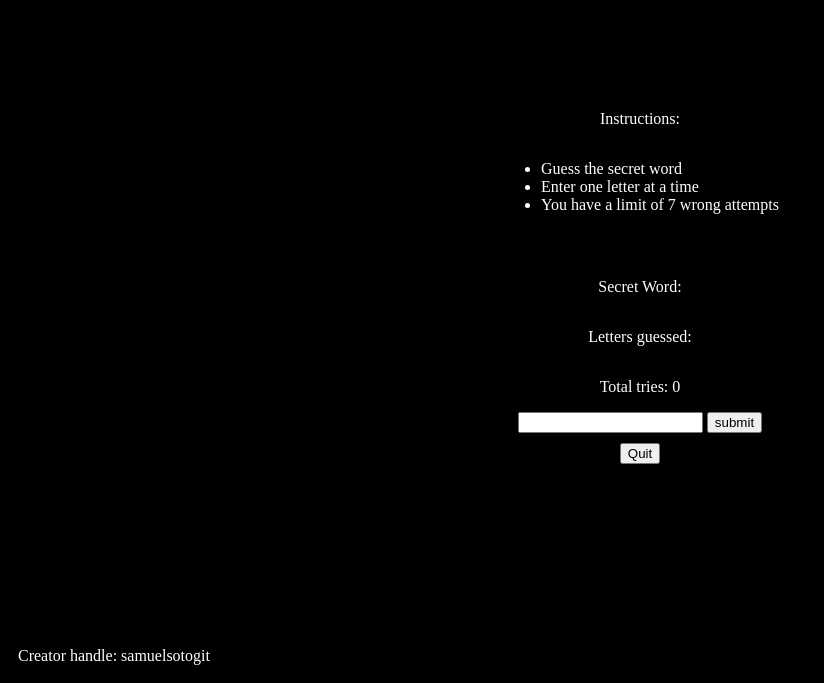
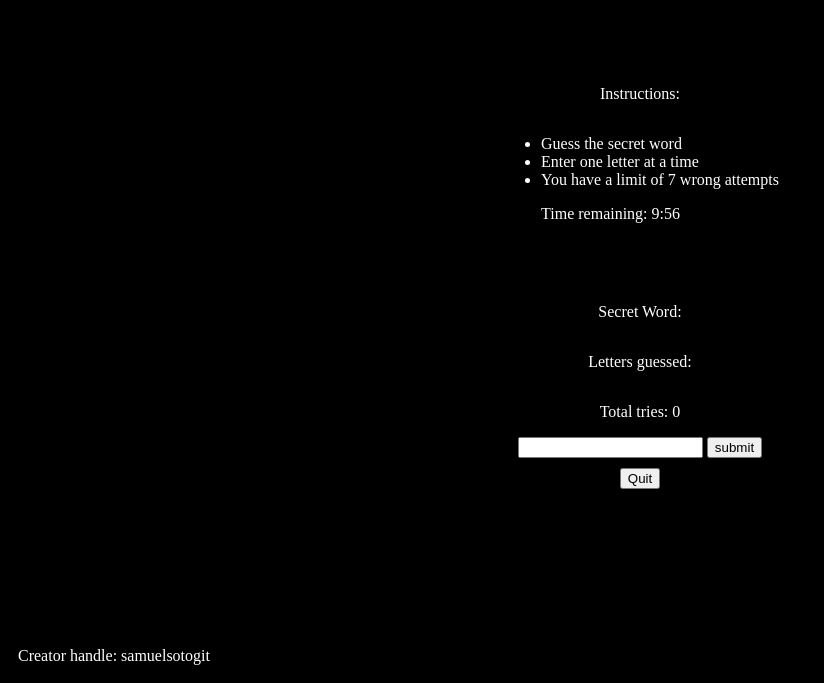
Before and after one commit to Samuelsotogit/Word-Guesser, a plain HTML site: page client/game.html in a window 1280 px wide. Shown: the part 117-800 px from the top of the page, without its empty margins (0-824 px from the left). Drawn offline with Linux system fonts and the light colour scheme; no server answers.

Commit message:
Added a count down

```diff
--- a/client/game.html
+++ b/client/game.html
@@ -17,6 +17,7 @@
                     <li>Guess the secret word</li>
                     <li>Enter one letter at a time</li>
                     <li>You have a limit of 7 wrong attempts</li>
+                    <p>Time remaining: <span id="timer-display"></span></p>
                 </ul>
             </div>
             <div id="game-box">
--- a/client/index.js
+++ b/client/index.js
@@ -13,6 +13,7 @@ document.addEventListener("DOMContentLoaded", async () => {
         const secretWordElement = document.getElementById("secret-word");
         const lettersGuessedElement = document.getElementById("letters-guessed");
         const triesElement = document.getElementById("tries");
+        const timeDisplay = document.getElementById("timer-display");
         const input = document.getElementById("guess-input");
         let word = await randomWord();
         const wordChars = word.split("");
@@ -22,6 +23,25 @@ document.addEventListener("DOMContentLoaded", async () => {
         secretWordElement.textContent = unguessedChars.join(" ");
         lettersGuessedElement.textContent = lettersGuessed.join(" ");
         triesElement.textContent = count;
+        const startMinutes = 10;
+        let time = startMinutes * 60;
+
+        let intervalID = setInterval(updateCountDown, 1000);
+
+        function updateCountDown() {
+            if (time < 0) {
+                clearInterval(intervalID);
+                alert("Ran out of time")
+                history.back();
+            }
+            const minutes = Math.floor(time / 60);
+            let seconds = time % 60;
+            seconds = (seconds < 10) ? '0' + seconds : seconds;
+
+            timeDisplay.textContent = minutes + ":" + seconds;
+            time--;
+        }
+
 
         if (form) {
             form.addEventListener('submit', (event) => {
```
